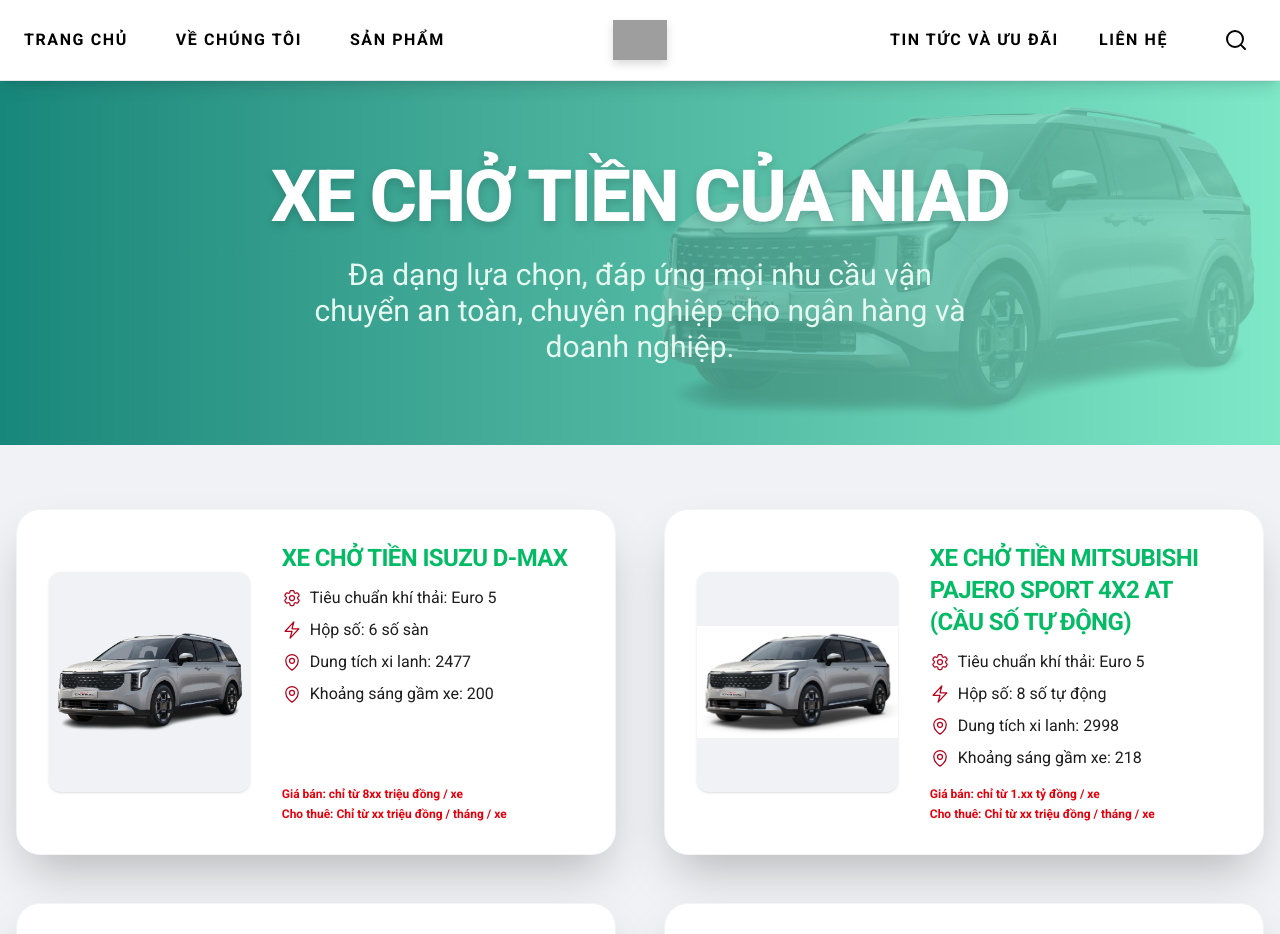
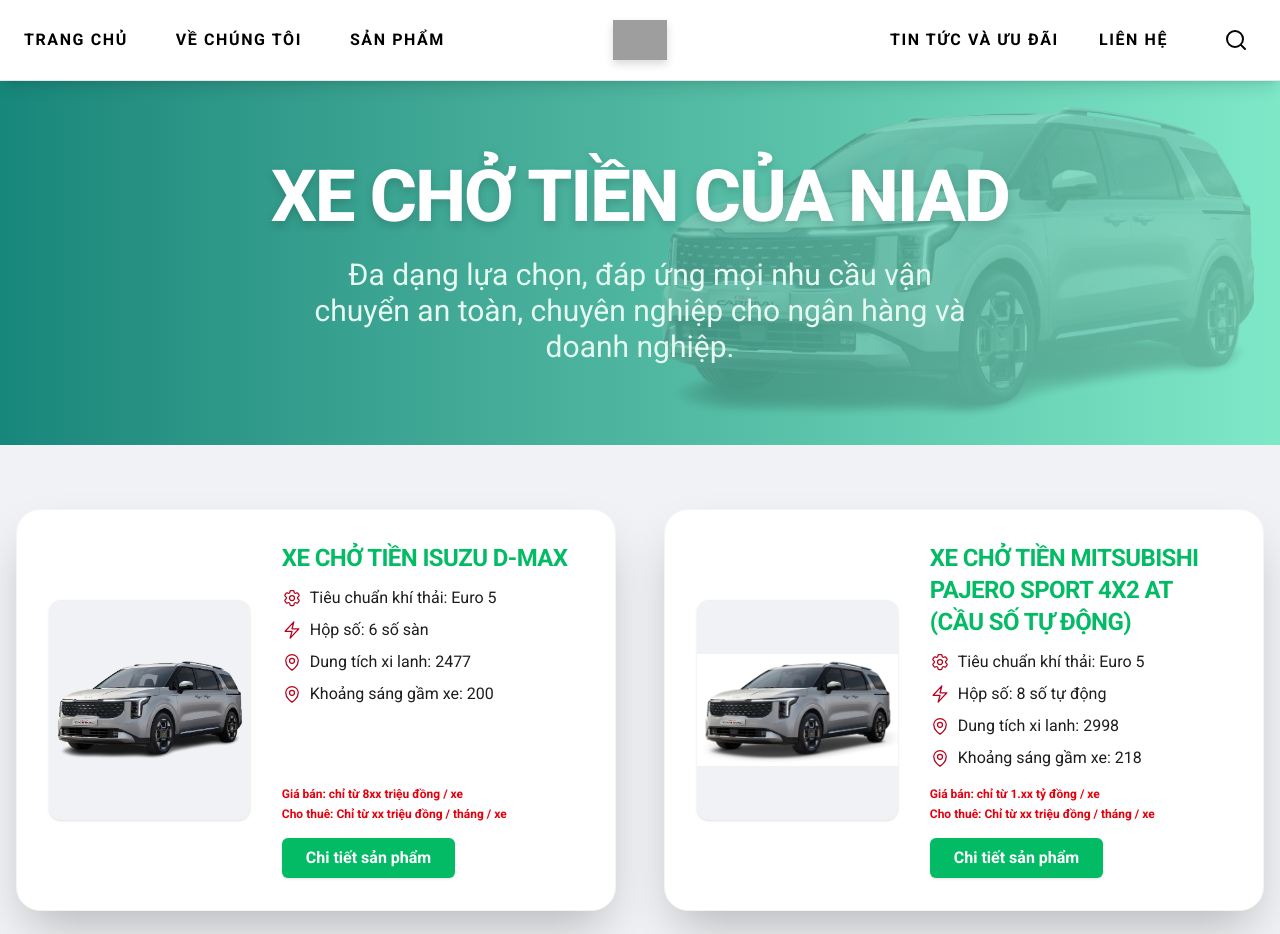
Before and after one commit to PharmacyXTP-VN/NIAD-XCT, a Next.js app: page /main-product in a window 1280 px wide. Shown: the top 934 px of the page. Built offline with nearby package versions, Linux system fonts and the light colour scheme; grey boxes are pictures that could not be loaded.

Commit message:
add detail

```diff
--- a/src/app/main-product/page.tsx
+++ b/src/app/main-product/page.tsx
@@ -107,9 +107,15 @@
 											))}
 										</ul>
 										<div className="mt-auto space-y-1">
-									<div className="text-xs text-red-600 font-semibold">{product.price}</div>
-									<div className="text-xs text-red-600 font-semibold">{product.rental}</div>
-								</div>
+											<div className="text-xs text-red-600 font-semibold">{product.price}</div>
+											<div className="text-xs text-red-600 font-semibold">{product.rental}</div>
+											<button
+												className="mt-3 px-6 py-2 bg-[#03bb65] text-white rounded-md hover:bg-[#006c67] transition font-semibold shadow"
+												onClick={() => window.location.href = "/product-detail"}
+											>
+												Chi tiết sản phẩm
+											</button>
+										</div>
 									</div>
 								</div>
 							))}
--- a/src/components/ProductSection.tsx
+++ b/src/components/ProductSection.tsx
@@ -146,7 +146,9 @@
                 <h2 className="text-4xl font-bold uppercase text-[#03bb65] drop-shadow mb-2">{product.name}</h2>
                 <p className="text-gray-700 text-base mb-2">{product.desc}</p>
                 <p className="text-2xl font-bold text-[#006c67] mb-4">{product.price}</p>
-                <button className="mt-4 px-6 py-2 bg-[#03bb65] text-white rounded-md hover:bg-[#006c67] transition font-semibold shadow">
+                <button className="mt-4 px-6 py-2 bg-[#03bb65] text-white rounded-md hover:bg-[#006c67] transition font-semibold shadow"
+                  onClick={() => window.location.href = "/product-detail"}
+                >
                   Chi tiết sản phẩm
                 </button>
               </div>
```
